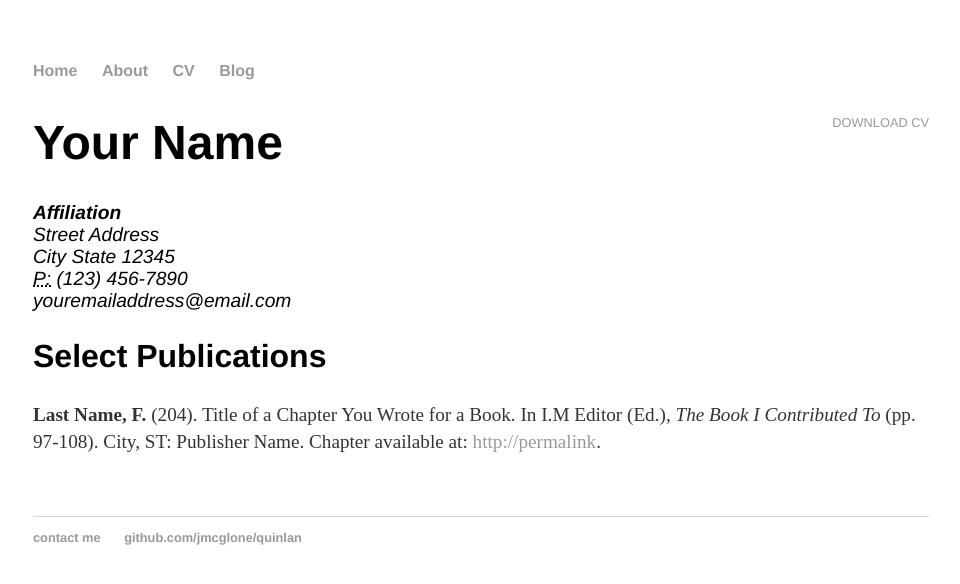
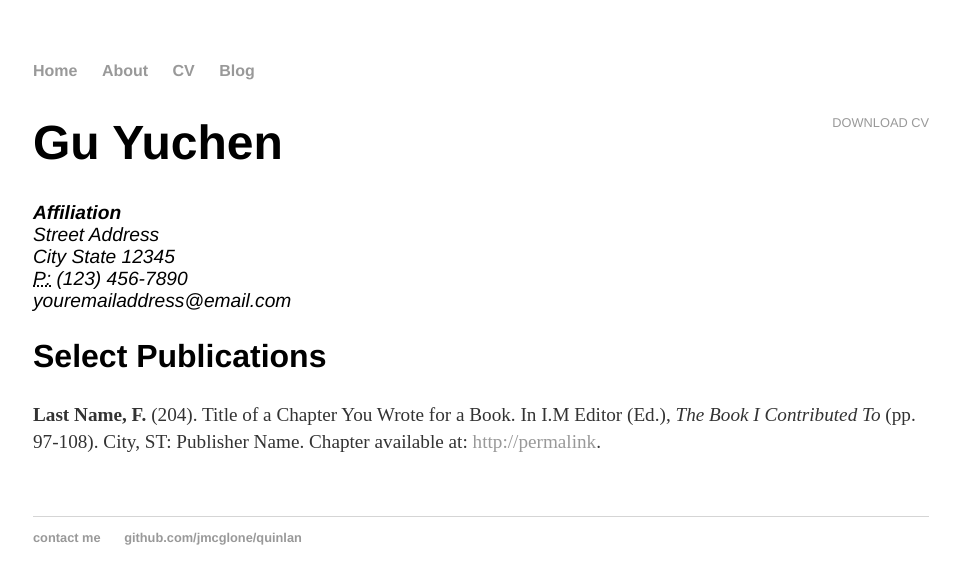
Before and after one commit to ycgu/ycgu.github.io, a Jekyll site: the page built from cv/index.html, in a window 1280 px wide. Shown: the top 584 px of the page, without its empty margins (159-1119 px from the left). Built offline with Jekyll 4.4.1, drawn with Linux system fonts in a browser that asks for light colours.

Commit message:
Update index.html

```diff
--- a/cv/index.html
+++ b/cv/index.html
@@ -5,7 +5,7 @@ title: CV of Your Name
 
 	<div class="cv">
 		<a href="#" class="download" title="Download CV as PDF">Download CV</a>
-					<h1>Your Name</h1>
+					<h1>Gu Yuchen</h1>
 					<address>
 					<strong>Affiliation</strong><br>
 					Street Address<br>
```
